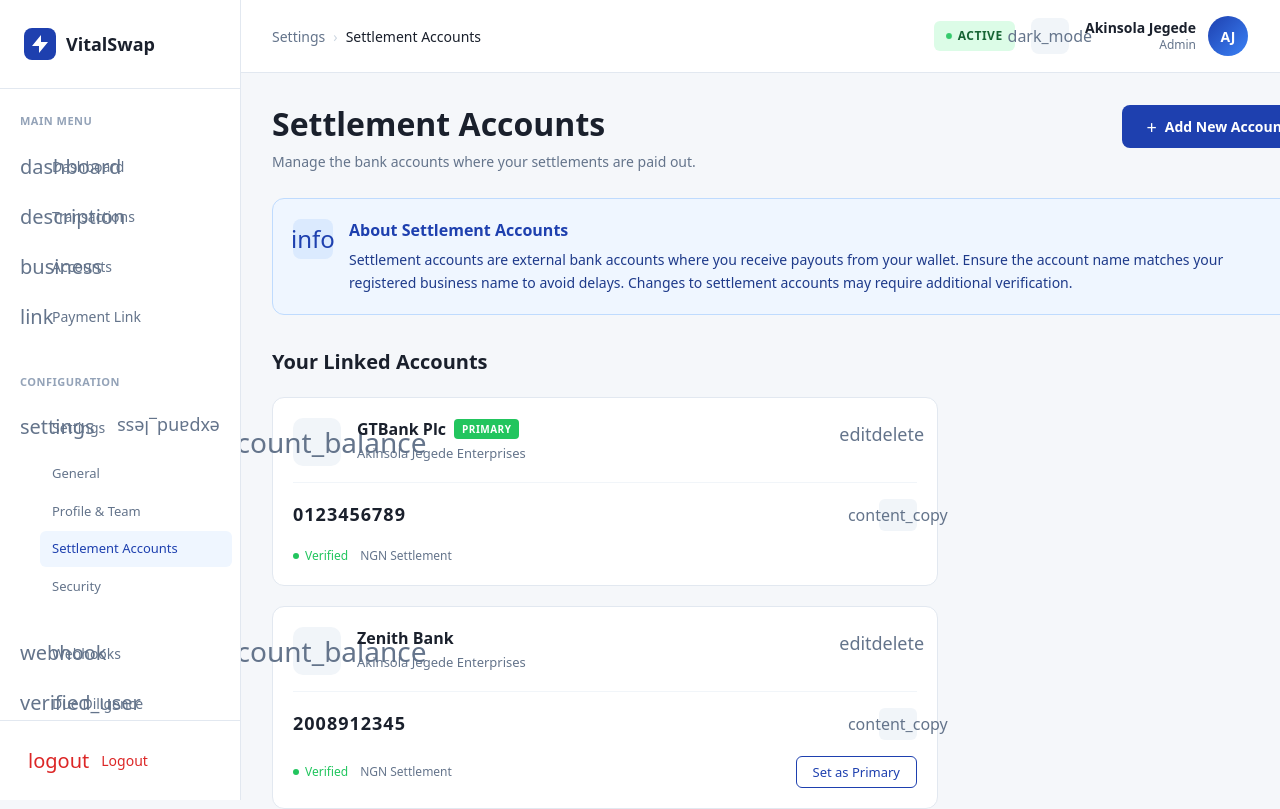
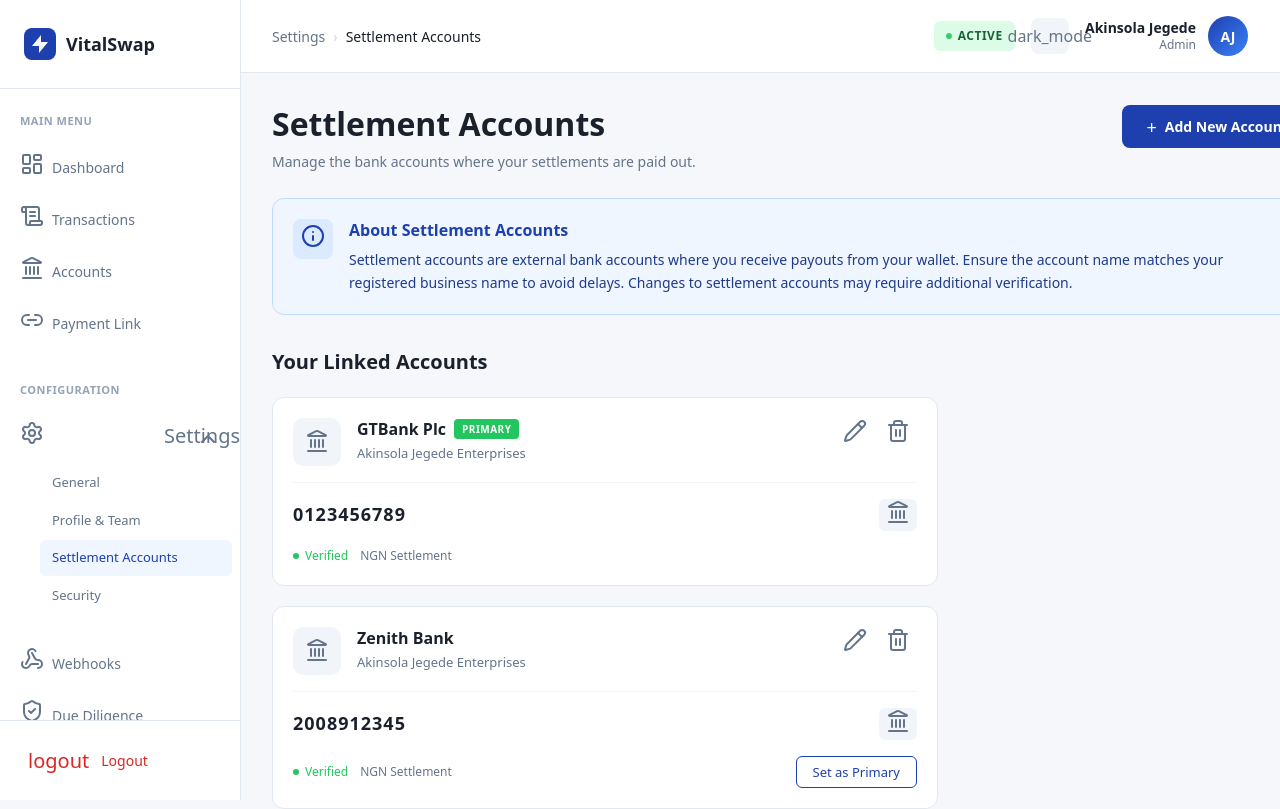
Before and after one commit to EmmanuelAdah/vital-swap-frontend, a React (Vite) app in the folder vital-swap-app/: page /accounts in a window 1280 px wide. Shown: the top 809 px of the page. Built offline with nearby package versions, Linux system fonts and the light colour scheme.

Commit message:
feat: components

```diff
--- a/vital-swap-app/src/components/AccountCard.jsx
+++ b/vital-swap-app/src/components/AccountCard.jsx
@@ -1,5 +1,5 @@
 import React from 'react';
-import {} from 'lucide-react'
+import {Pencil, Trash2, Landmark} from 'lucide-react'
 import '../styles/AccountCard.css';
 
 const AccountCard = ({ account, onSetPrimary, onDelete, onEdit }) => {
@@ -17,7 +17,7 @@ const AccountCard = ({ account, onSetPrimary, onDelete, onEdit }) => {
         </svg>
       );
     }
-    return <span className="material-icons">account_balance</span>;
+    return <span className="material-icons"><Landmark /></span>;
   };
 
   return (
@@ -39,14 +39,14 @@ const AccountCard = ({ account, onSetPrimary, onDelete, onEdit }) => {
             onClick={() => onEdit(account.id)}
             aria-label="Edit account"
           >
-            <span className="material-icons">edit</span>
+            <span className="material-icons"><Pencil /></span>
           </button>
           <button
             className="icon-btn"
             onClick={() => onDelete(account.id)}
             aria-label="Delete account"
           >
-            <span className="material-icons">delete</span>
+            <span className="material-icons"><Trash2 /></span>
           </button>
         </div>
       </div>
@@ -59,7 +59,7 @@ const AccountCard = ({ account, onSetPrimary, onDelete, onEdit }) => {
             onClick={handleCopyAccount}
             aria-label="Copy account number"
           >
-            <span className="material-icons">content_copy</span>
+            <span className="material-icons"><Landmark /></span>
           </button>
         </div>
 
--- a/vital-swap-app/src/components/InfoCard.jsx
+++ b/vital-swap-app/src/components/InfoCard.jsx
@@ -1,11 +1,12 @@
 import React from 'react';
+import {Info} from 'lucide-react';
 import '../styles/InfoCard.css';
 
 const InfoCard = () => {
   return (
     <div className="info-card">
       <div className="info-icon">
-        <span className="material-icons">info</span>
+        <span className="material-icons"><Info /></span>
       </div>
       <div className="info-content">
         <h3 className="info-title">About Settlement Accounts</h3>
--- a/vital-swap-app/src/components/Sidebar.jsx
+++ b/vital-swap-app/src/components/Sidebar.jsx
@@ -1,4 +1,15 @@
 import React, { useState } from 'react';
+import {
+  Settings,
+  LayoutDashboard,
+  Landmark,
+  ScrollText,
+  Code,
+  Link2,
+  ShieldCheck,
+  Webhook,
+  ChevronDown
+} from 'lucide-react';
 import '../styles/Sidebar.css';
 
 const Sidebar = () => {
@@ -6,10 +17,10 @@ const Sidebar = () => {
   const [settingsExpanded, setSettingsExpanded] = useState(true);
 
   const menuItems = [
-    { id: 'dashboard', icon: 'dashboard', label: 'Dashboard' },
-    { id: 'transactions', icon: 'description', label: 'Transactions' },
-    { id: 'accounts', icon: 'business', label: 'Accounts' },
-    { id: 'payment-link', icon: 'link', label: 'Payment Link' },
+    { id: 'dashboard', icon: <LayoutDashboard />, label: 'Dashboard' },
+    { id: 'transactions', icon: <ScrollText />, label: 'Transactions' },
+    { id: 'accounts', icon: <Landmark />, label: 'Accounts' },
+    { id: 'payment-link', icon: <Link2 />, label: 'Payment Link' },
   ];
 
   const configItems = [
@@ -20,9 +31,9 @@ const Sidebar = () => {
   ];
 
   const bottomItems = [
-    { id: 'webhooks', icon: 'webhook', label: 'Webhooks' },
-    { id: 'due-diligence', icon: 'verified_user', label: 'Due Diligence' },
-    { id: 'api-docs', icon: 'code', label: 'API Docs' },
+    { id: 'webhooks', icon: <Webhook />, label: 'Webhooks' },
+    { id: 'due-diligence', icon: <ShieldCheck />, label: 'Due Diligence' },
+    { id: 'api-docs', icon: <Code />, label: 'API Docs' },
   ];
 
   return (
@@ -59,10 +70,10 @@ const Sidebar = () => {
             className={`menu-item expandable ${settingsExpanded ? 'expanded' : ''}`}
             onClick={() => setSettingsExpanded(!settingsExpanded)}
           >
-            <span className="material-icons menu-icon">settings</span>
-            <span className="menu-text">Settings</span>
+            <span className="menu-text"><Settings /></span>
+            <span className="material-icons menu-icon">Settings</span>
             <span className="material-icons expand-icon">
-              {settingsExpanded ? 'expand_less' : 'expand_more'}
+              {settingsExpanded ? <ChevronDown /> : <ChevronDown />}
             </span>
           </div>
 
```
